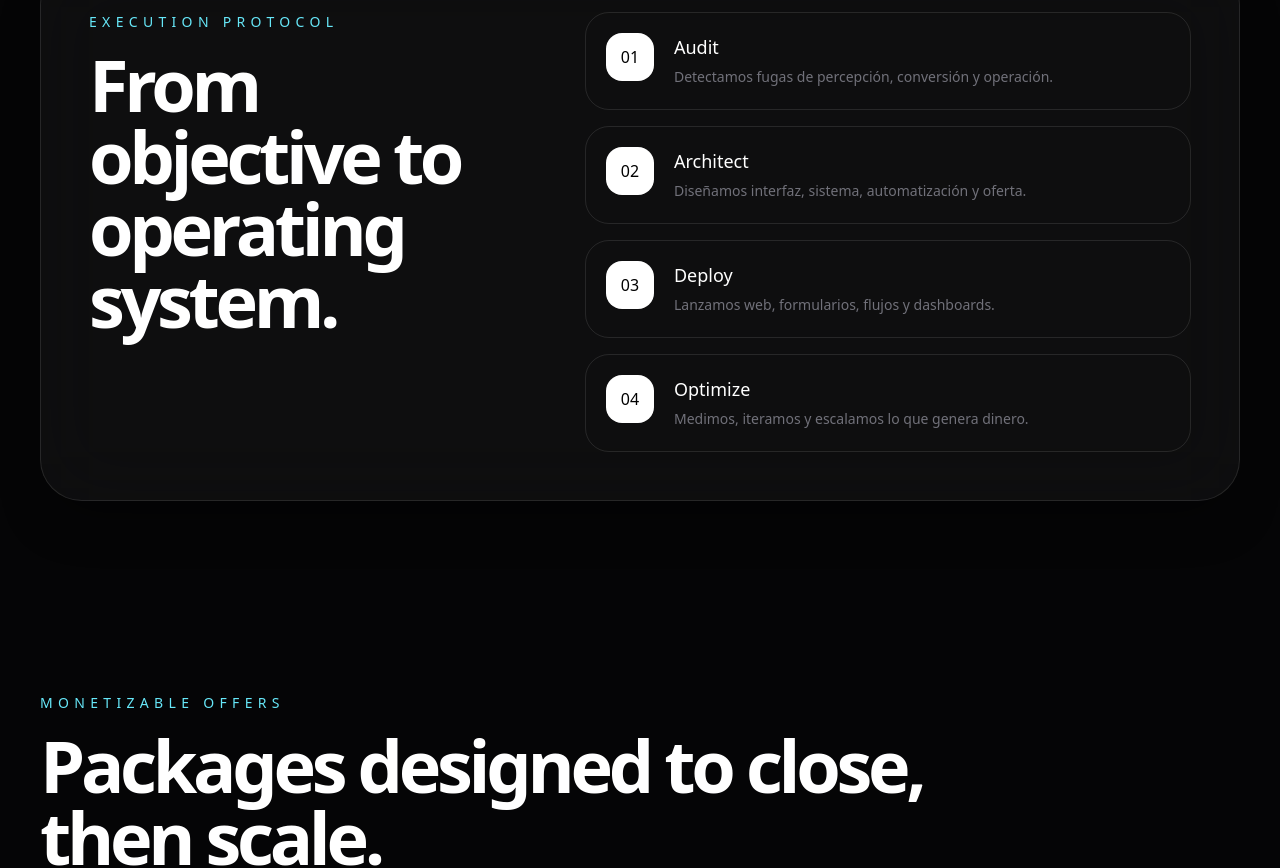
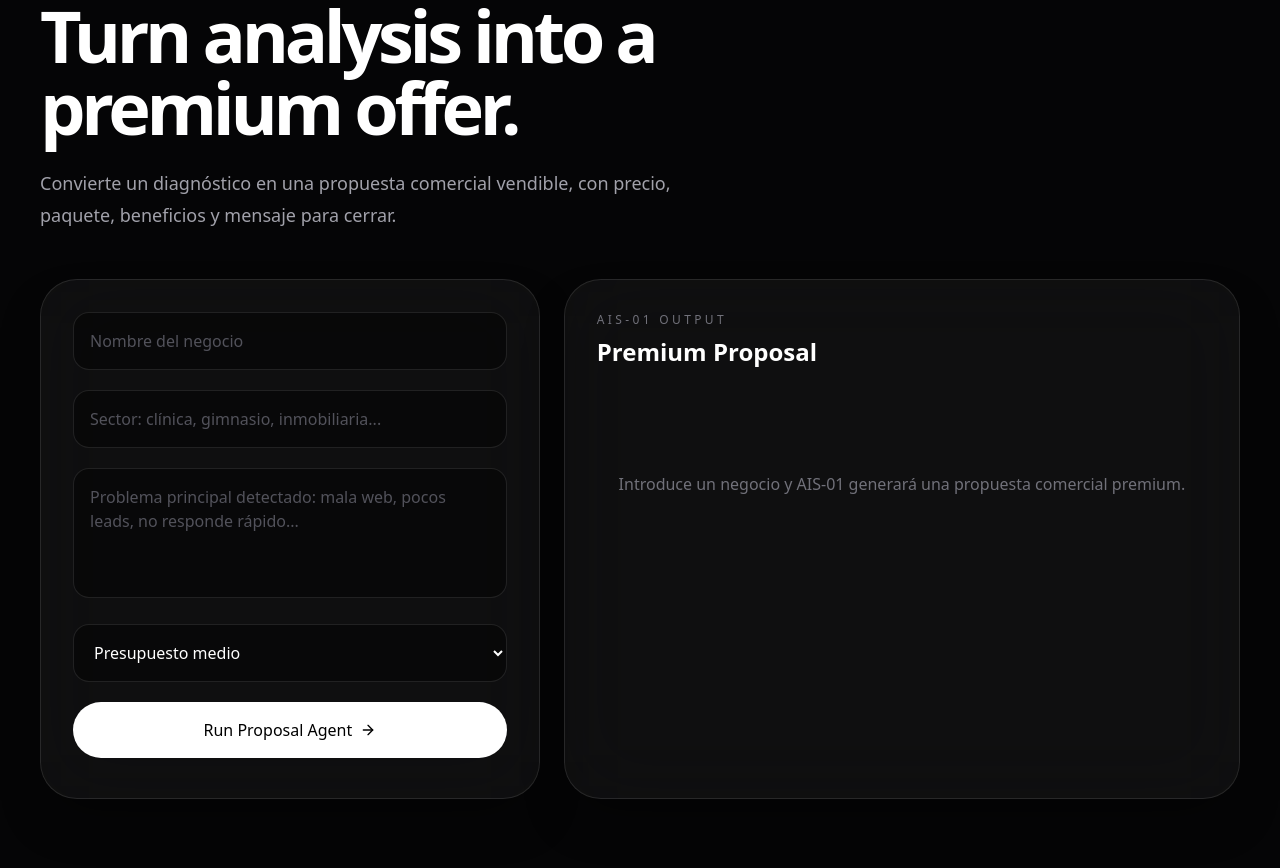
Before and after one commit to agarces14/ais-01, a React (Vite) app: page / in a window 1280 px wide. Shown: the part 4700-5568 px from the top of the page. Built offline with nearby package versions, Linux system fonts and the light colour scheme.

Commit message:
connect proposal agent frontend

```diff
--- a/src/App.jsx
+++ b/src/App.jsx
@@ -406,6 +406,144 @@ function Pricing() {
     </section>
   );
 }
+function ProposalAgent() {
+  const [businessName, setBusinessName] = useState("");
+  const [industry, setIndustry] = useState("");
+  const [problem, setProblem] = useState("");
+  const [budgetLevel, setBudgetLevel] = useState("medium");
+  const [loading, setLoading] = useState(false);
+  const [result, setResult] = useState("");
+  const [error, setError] = useState("");
+
+  async function runProposal(e) {
+    e.preventDefault();
+    setLoading(true);
+    setError("");
+    setResult("");
+
+    try {
+      const response = await fetch("/api/generate-proposal", {
+        method: "POST",
+        headers: {
+          "Content-Type": "application/json",
+        },
+        body: JSON.stringify({
+          businessName,
+          industry,
+          problem,
+          budgetLevel,
+        }),
+      });
+
+      const data = await response.json();
+
+      if (!response.ok) {
+        throw new Error(data.error || "Proposal Agent failed");
+      }
+
+      setResult(data.result);
+    } catch (err) {
+      setError("No se ha podido ejecutar el Proposal Agent. Revisa Vercel Logs.");
+    } finally {
+      setLoading(false);
+    }
+  }
+
+  return (
+    <section id="proposal-agent" className="relative z-10 px-6 py-24 lg:px-10">
+      <div className="mx-auto max-w-7xl">
+        <div className="mb-12 max-w-4xl">
+          <p className="text-sm uppercase tracking-[0.38em] text-violet-300">
+            Proposal Agent
+          </p>
+          <h2 className="mt-4 text-4xl font-semibold tracking-[-0.06em] md:text-7xl">
+            Turn analysis into a premium offer.
+          </h2>
+          <p className="mt-6 max-w-2xl text-lg leading-8 text-zinc-400">
+            Convierte un diagnóstico en una propuesta comercial vendible, con precio, paquete, beneficios y mensaje para cerrar.
+          </p>
+        </div>
+
+        <div className="grid gap-6 lg:grid-cols-[0.85fr_1.15fr]">
+          <Glass className="rounded-[2.3rem] p-6 md:p-8">
+            <form onSubmit={runProposal} className="space-y-5">
+              <input
+                value={businessName}
+                onChange={(e) => setBusinessName(e.target.value)}
+                placeholder="Nombre del negocio"
+                className="w-full rounded-2xl border border-white/10 bg-black/40 px-4 py-4 text-white outline-none placeholder:text-zinc-600 focus:border-violet-300/40"
+                required
+              />
+
+              <input
+                value={industry}
+                onChange={(e) => setIndustry(e.target.value)}
+                placeholder="Sector: clínica, gimnasio, inmobiliaria..."
+                className="w-full rounded-2xl border border-white/10 bg-black/40 px-4 py-4 text-white outline-none placeholder:text-zinc-600 focus:border-violet-300/40"
+                required
+              />
+
+              <textarea
+                value={problem}
+                onChange={(e) => setProblem(e.target.value)}
+                placeholder="Problema principal detectado: mala web, pocos leads, no responde rápido..."
+                className="min-h-[130px] w-full resize-none rounded-2xl border border-white/10 bg-black/40 px-4 py-4 text-white outline-none placeholder:text-zinc-600 focus:border-violet-300/40"
+              />
+
+              <select
+                value={budgetLevel}
+                onChange={(e) => setBudgetLevel(e.target.value)}
+                className="w-full rounded-2xl border border-white/10 bg-black/40 px-4 py-4 text-white outline-none focus:border-violet-300/40"
+              >
+                <option value="low">Presupuesto bajo</option>
+                <option value="medium">Presupuesto medio</option>
+                <option value="high">Presupuesto alto</option>
+              </select>
+
+              <button
+                type="submit"
+                disabled={loading}
+                className="inline-flex w-full items-center justify-center gap-2 rounded-full bg-white px-7 py-4 font-medium text-black transition hover:bg-violet-200 disabled:opacity-60"
+              >
+                {loading ? "Generating proposal..." : "Run Proposal Agent"}
+                <ArrowRight className="h-4 w-4" />
+              </button>
+            </form>
+          </Glass>
+
+          <Glass className="min-h-[520px] rounded-[2.3rem] p-6 md:p-8">
+            <p className="text-xs uppercase tracking-[0.28em] text-zinc-500">
+              AIS-01 Output
+            </p>
+            <h3 className="mt-2 text-2xl font-semibold text-white">
+              Premium Proposal
+            </h3>
+
+            <div className="mt-6">
+              {error && (
+                <p className="rounded-2xl border border-red-400/20 bg-red-400/10 p-4 text-sm text-red-300">
+                  {error}
+                </p>
+              )}
+
+              {!result && !error && (
+                <p className="pt-20 text-center text-zinc-500">
+                  Introduce un negocio y AIS-01 generará una propuesta comercial premium.
+                </p>
+              )}
+
+              {result && (
+                <div className="max-h-[520px] overflow-y-auto whitespace-pre-wrap rounded-2xl border border-white/10 bg-black/35 p-5 text-sm leading-7 text-zinc-300">
+                  {result}
+                </div>
+              )}
+            </div>
+          </Glass>
+        </div>
+      </div>
+    </section>
+  );
+}
 function AgentLab() {
   const [businessName, setBusinessName] = useState("");
   const [industry, setIndustry] = useState("");
@@ -594,6 +732,7 @@ export default function AIS01LandingPage() {
       <BentoSection />
       <CaseStudies />
       <AgentLab />
+      <ProposalAgent />
 
       <section id="process" className="relative z-10 px-6 py-24 lg:px-10">
         <div className="mx-auto max-w-7xl rounded-[2.6rem] border border-white/10 bg-white/[0.04] p-7 shadow-2xl shadow-black/40 backdrop-blur-2xl md:p-12">
```
